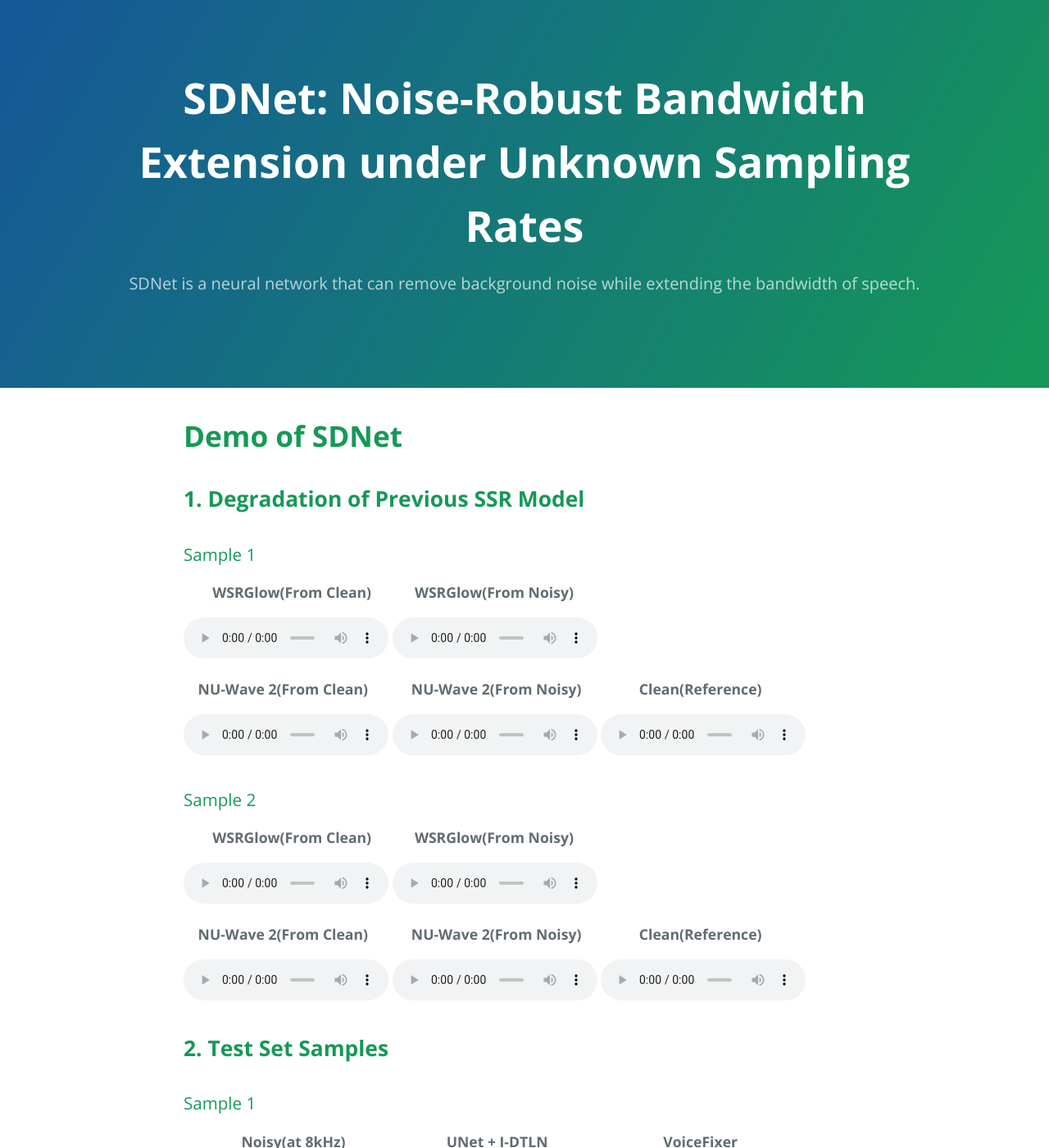
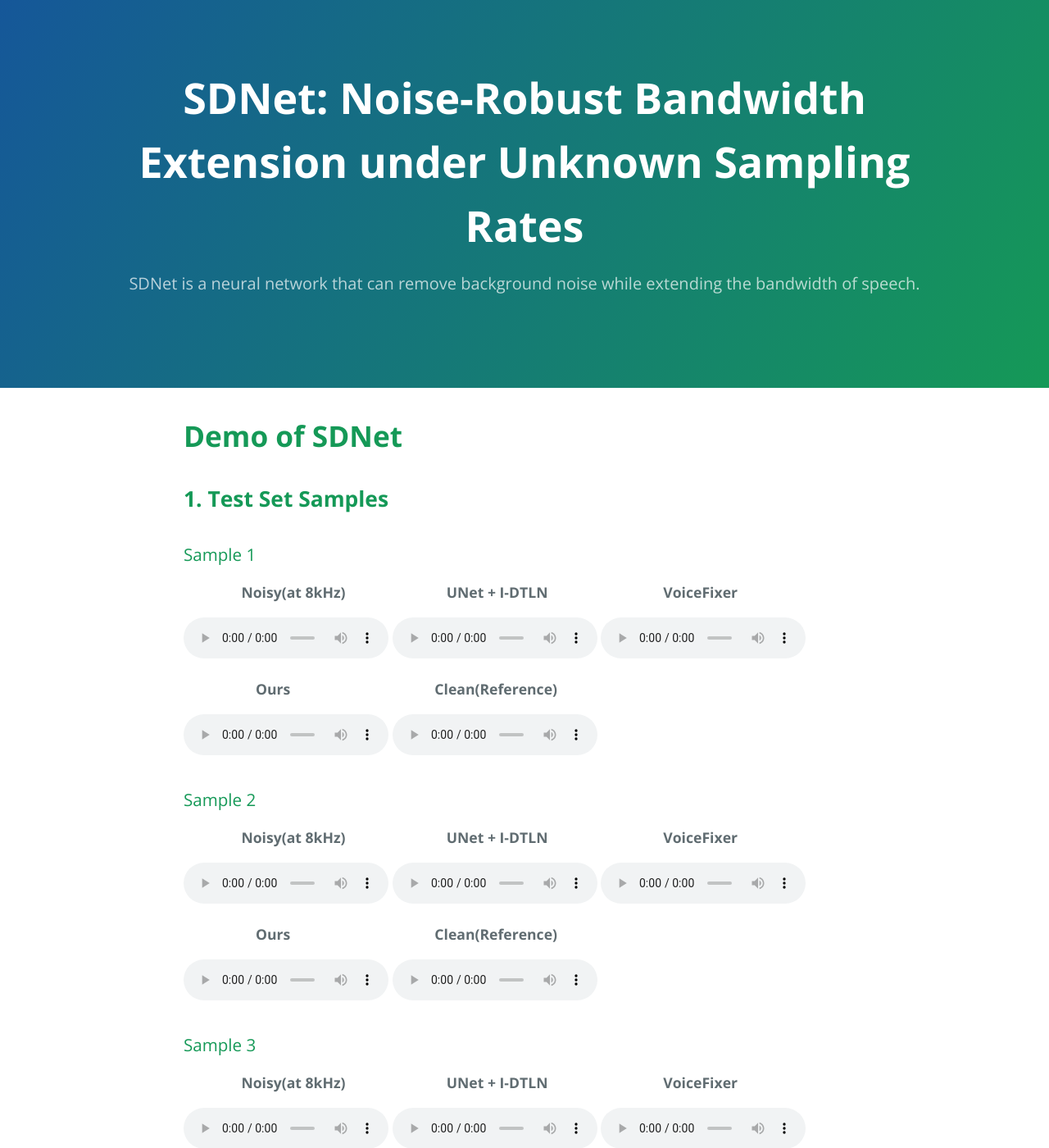
Before and after one commit to sdnetdemo/sdnetdemo.github.io, a Jekyll site: the page built from index.md, in a window 1280 px wide and 1400 px high. Shown: the whole window at 82% size. Built offline with Jekyll 4.4.1, drawn with Linux system fonts in a browser that asks for light colours; our own code applies the rules of GitHub Pages for plain Markdown files; some of the changed text lies outside the part shown.

Commit message:
Update index.md

```diff
--- a/index.md
+++ b/index.md
@@ -4,29 +4,7 @@
 
 # **Demo of SDNet**
 
-## **1. Degradation of Previous SSR Model**
-
-### Sample 1
-
-&emsp;&emsp;**WSRGlow(From Clean)**&emsp;&emsp;&emsp;**WSRGlow(From Noisy)**
-
-<audio controls="" style="width: 250px; height: 50px"><source src="data/predict/WSRGlow_clean/1.wav" type="audio/wav"></audio><audio controls="" style="width: 250px; height: 50px"><source src="data/predict/WSRGlow_noisy/1.wav" type="audio/wav"></audio>
-
-&emsp;**NU-Wave 2(From Clean)**&emsp;&emsp;&emsp;**NU-Wave 2(From Noisy)**&emsp;&emsp;&emsp;&emsp;**Clean(Reference)**
-
-<audio controls="" style="width: 250px; height: 50px"><source src="data/predict/NU-Wave2_clean/1.wav" type="audio/wav"></audio><audio controls="" style="width: 250px; height: 50px"><source src="data/predict/NU-Wave2_noisy/1.wav" type="audio/wav"></audio><audio controls="" style="width: 250px; height: 50px"><source src="data/clean/1.wav" type="audio/wav"></audio>
-
-### Sample 2
-
-&emsp;&emsp;**WSRGlow(From Clean)**&emsp;&emsp;&emsp;**WSRGlow(From Noisy)**
-
-<audio controls="" style="width: 250px; height: 50px"><source src="data/predict/WSRGlow_clean/10.wav" type="audio/wav"></audio><audio controls="" style="width: 250px; height: 50px"><source src="data/predict/WSRGlow_noisy/10.wav" type="audio/wav"></audio>
-
-&emsp;**NU-Wave 2(From Clean)**&emsp;&emsp;&emsp;**NU-Wave 2(From Noisy)**&emsp;&emsp;&emsp;&emsp;**Clean(Reference)**
-
-<audio controls="" style="width: 250px; height: 50px"><source src="data/predict/NU-Wave2_clean/10.wav" type="audio/wav"></audio><audio controls="" style="width: 250px; height: 50px"><source src="data/predict/NU-Wave2_noisy/10.wav" type="audio/wav"></audio><audio controls="" style="width: 250px; height: 50px"><source src="data/clean/10.wav" type="audio/wav"></audio>
-
-## **2. Test Set Samples**
+## **1. Test Set Samples**
 
 ### Sample 1
 
@@ -78,57 +56,7 @@
 
 <audio controls="" style="width: 250px; height: 50px"><source src="data/predict/ours/5.wav" type="audio/wav"></audio><audio controls="" style="width: 250px; height: 50px"><source src="data/clean/5.wav" type="audio/wav"></audio>
 
-### Sample 6
-
-&emsp;&emsp;&emsp;&emsp;**Noisy(at 8kHz)**&emsp;&emsp;&emsp;&emsp;&emsp;&emsp;&emsp;**UNet + I-DTLN**&emsp;&emsp;&emsp;&emsp;&emsp;&emsp;&emsp;&emsp;**VoiceFixer**
-
-<audio controls="" style="width: 250px; height: 50px"><source src="data/noisy/6.wav" type="audio/wav"></audio><audio controls="" style="width: 250px; height: 50px"><source src="data/predict/UNet+I-DTLN/6.wav" type="audio/wav"></audio><audio controls="" style="width: 250px; height: 50px"><source src="data/predict/VoiceFixer/6.wav" type="audio/wav"></audio>
-
-&emsp;&emsp;&emsp;&emsp;&emsp;**Ours**&emsp;&emsp;&emsp;&emsp;&emsp;&emsp;&emsp;&emsp;&emsp;&emsp;**Clean(Reference)**
-
-<audio controls="" style="width: 250px; height: 50px"><source src="data/predict/ours/6.wav" type="audio/wav"></audio><audio controls="" style="width: 250px; height: 50px"><source src="data/clean/6.wav" type="audio/wav"></audio>
-
-### Sample 7
-
-&emsp;&emsp;&emsp;&emsp;**Noisy(at 8kHz)**&emsp;&emsp;&emsp;&emsp;&emsp;&emsp;&emsp;**UNet + I-DTLN**&emsp;&emsp;&emsp;&emsp;&emsp;&emsp;&emsp;&emsp;**VoiceFixer**
-
-<audio controls="" style="width: 250px; height: 50px"><source src="data/noisy/7.wav" type="audio/wav"></audio><audio controls="" style="width: 250px; height: 50px"><source src="data/predict/UNet+I-DTLN/7.wav" type="audio/wav"></audio><audio controls="" style="width: 250px; height: 50px"><source src="data/predict/VoiceFixer/7.wav" type="audio/wav"></audio>
-
-&emsp;&emsp;&emsp;&emsp;&emsp;**Ours**&emsp;&emsp;&emsp;&emsp;&emsp;&emsp;&emsp;&emsp;&emsp;&emsp;**Clean(Reference)**
-
-<audio controls="" style="width: 250px; height: 50px"><source src="data/predict/ours/7.wav" type="audio/wav"></audio><audio controls="" style="width: 250px; height: 50px"><source src="data/clean/7.wav" type="audio/wav"></audio>
-
-### Sample 8
-
-&emsp;&emsp;&emsp;&emsp;**Noisy(at 8kHz)**&emsp;&emsp;&emsp;&emsp;&emsp;&emsp;&emsp;**UNet + I-DTLN**&emsp;&emsp;&emsp;&emsp;&emsp;&emsp;&emsp;&emsp;**VoiceFixer**
-
-<audio controls="" style="width: 250px; height: 50px"><source src="data/noisy/8.wav" type="audio/wav"></audio><audio controls="" style="width: 250px; height: 50px"><source src="data/predict/UNet+I-DTLN/8.wav" type="audio/wav"></audio><audio controls="" style="width: 250px; height: 50px"><source src="data/predict/VoiceFixer/8.wav" type="audio/wav"></audio>
-
-&emsp;&emsp;&emsp;&emsp;&emsp;**Ours**&emsp;&emsp;&emsp;&emsp;&emsp;&emsp;&emsp;&emsp;&emsp;&emsp;**Clean(Reference)**
-
-<audio controls="" style="width: 250px; height: 50px"><source src="data/predict/ours/8.wav" type="audio/wav"></audio><audio controls="" style="width: 250px; height: 50px"><source src="data/clean/8.wav" type="audio/wav"></audio>
-
-### Sample 9
-
-&emsp;&emsp;&emsp;&emsp;**Noisy(at 8kHz)**&emsp;&emsp;&emsp;&emsp;&emsp;&emsp;&emsp;**UNet + I-DTLN**&emsp;&emsp;&emsp;&emsp;&emsp;&emsp;&emsp;&emsp;**VoiceFixer**
-
-<audio controls="" style="width: 250px; height: 50px"><source src="data/noisy/9.wav" type="audio/wav"></audio><audio controls="" style="width: 250px; height: 50px"><source src="data/predict/UNet+I-DTLN/9.wav" type="audio/wav"></audio><audio controls="" style="width: 250px; height: 50px"><source src="data/predict/VoiceFixer/9.wav" type="audio/wav"></audio>
-
-&emsp;&emsp;&emsp;&emsp;&emsp;**Ours**&emsp;&emsp;&emsp;&emsp;&emsp;&emsp;&emsp;&emsp;&emsp;&emsp;**Clean(Reference)**
-
-<audio controls="" style="width: 250px; height: 50px"><source src="data/predict/ours/9.wav" type="audio/wav"></audio><audio controls="" style="width: 250px; height: 50px"><source src="data/clean/9.wav" type="audio/wav"></audio>
-
-### Sample 10
-
-&emsp;&emsp;&emsp;&emsp;**Noisy(at 8kHz)**&emsp;&emsp;&emsp;&emsp;&emsp;&emsp;&emsp;**UNet + I-DTLN**&emsp;&emsp;&emsp;&emsp;&emsp;&emsp;&emsp;&emsp;**VoiceFixer**
-
-<audio controls="" style="width: 250px; height: 50px"><source src="data/noisy/10.wav" type="audio/wav"></audio><audio controls="" style="width: 250px; height: 50px"><source src="data/predict/UNet+I-DTLN/10.wav" type="audio/wav"></audio><audio controls="" style="width: 250px; height: 50px"><source src="data/predict/VoiceFixer/10.wav" type="audio/wav"></audio>
-
-&emsp;&emsp;&emsp;&emsp;&emsp;**Ours**&emsp;&emsp;&emsp;&emsp;&emsp;&emsp;&emsp;&emsp;&emsp;&emsp;**Clean(Reference)**
-
-<audio controls="" style="width: 250px; height: 50px"><source src="data/predict/ours/10.wav" type="audio/wav"></audio><audio controls="" style="width: 250px; height: 50px"><source src="data/clean/10.wav" type="audio/wav"></audio>
-
-## **3. Real World Samples**
+## **2. Real World Samples**
 
 In this part, we selected some old speech to repair their quality. Some samples are below.
 
```
Also changed, not shown: other parts of index.md (+9 -3 lines).
